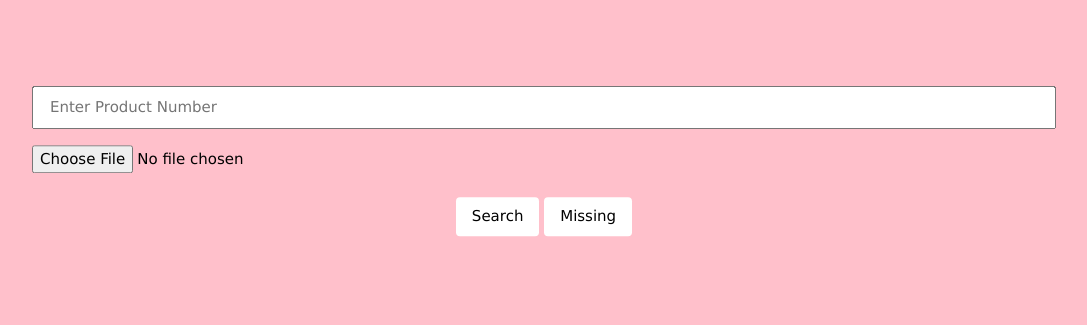
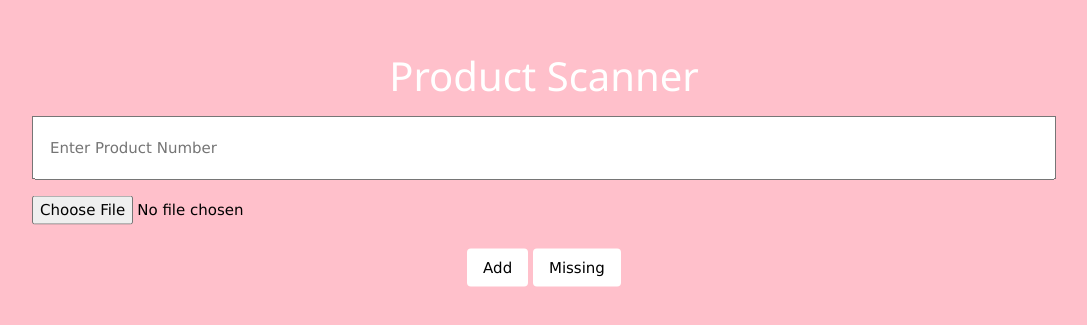
Before and after one commit to jatinvinkumar/WebScanner, a plain HTML site: page index.html in a window 1280 px wide. Shown: the part 235-560 px from the top of the page, without its empty margins (96-1183 px from the left). Drawn offline with nearby package versions, Linux system fonts and the light colour scheme.

Commit message:
Update index.html

```diff
--- a/index.html
+++ b/index.html
@@ -18,20 +18,25 @@ img{
 }
 .search{
   width: 80vw;
+  height: 8vh;
+}
+h1{
+  color: white;
+  font-size: 40px;
 }
 </style>
 <body>
 
   <div class="w3-display-middle over">
 
-
+      <h1 class="w3-center w3-bold">Product Scanner</h1>
       <input type="text" class=" w3-no-shadow w3-padding search" placeholder="Enter Product Number" name="search">
       <br>
       <input class="chooseFile w3-margin-top" type="file" capture="camera" accept="image/*">
 
 
       <div class="w3-margin-top w3-padding w3-center">
-        <button class=" button2 w3-button w3-white w3-round w3-padding-top" onclick="myFunction()">Search</button>
+        <button class=" button2 w3-button w3-white w3-round w3-padding-top" onclick="myFunction()">Add</button>
 
         <button class=" button2 w3-button w3-white w3-round w3-padding" onclick="myFunction()">Missing</button>
       </div>
```
